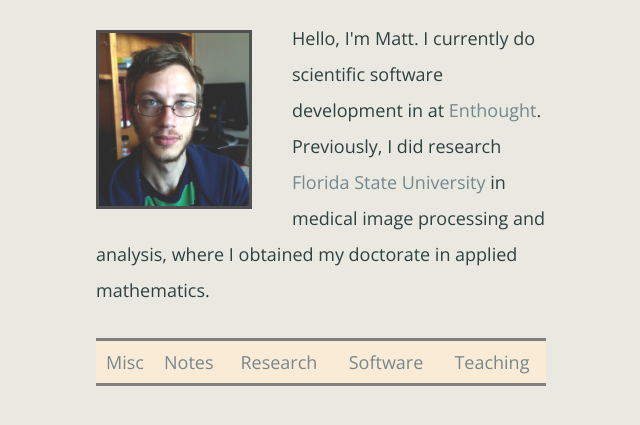
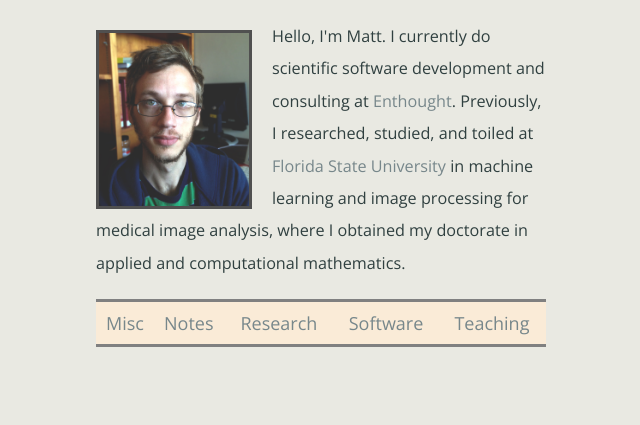
Before and after one commit to notmatthancock/notmatthancock.github.io, a Jekyll site: the page built from index.html, in a window 1280 px wide. Shown: the top 425 px of the page, without its empty margins (319-959 px from the left). Built offline with Jekyll 4.4.1, drawn with Linux system fonts in a browser that asks for light colours.

```diff
--- a/_sass/_index.scss
+++ b/_sass/_index.scss
@@ -7,7 +7,7 @@
 
 div#me-wrap {
     float: left;
-    margin: 10px 40px 0px 0;
+    margin: 10px 20px 0px 0;
 }
 
 img#me {
@@ -17,7 +17,10 @@
     margin: 0 auto;
 }
 
-#index-blurb { margin-bottom: 30px; }
+#index-blurb {
+    margin-bottom: 20px;
+    font-size: 90%;
+}
 
 #index-nav {
     width: $content-width / 2;
--- a/index.html
+++ b/index.html
@@ -11,7 +11,7 @@
     <div id="index-wrap">
     <div id="me-wrap"><img id="me" src="{{ site.baseurl }}/images/me.jpg"></div>
 
-        <p id="index-blurb">Hello, I'm Matt. I currently do scientific software development in at <a href="https://www.enthought.com/">Enthought</a>. Previously, I did research <a href="https://www.fsu.edu/">Florida State University</a> in medical image processing and analysis, where I obtained my doctorate in applied mathematics.</p>
+        <p id="index-blurb">Hello, I'm Matt. I currently do scientific software development and consulting at <a href="https://www.enthought.com/">Enthought</a>. Previously, I researched, studied, and toiled at <a href="https://www.fsu.edu/">Florida State University</a> in machine learning and image processing for medical image analysis, where I obtained my doctorate in applied and computational mathematics.</p>
 
         <table id="index-nav">
             <tr>
```
